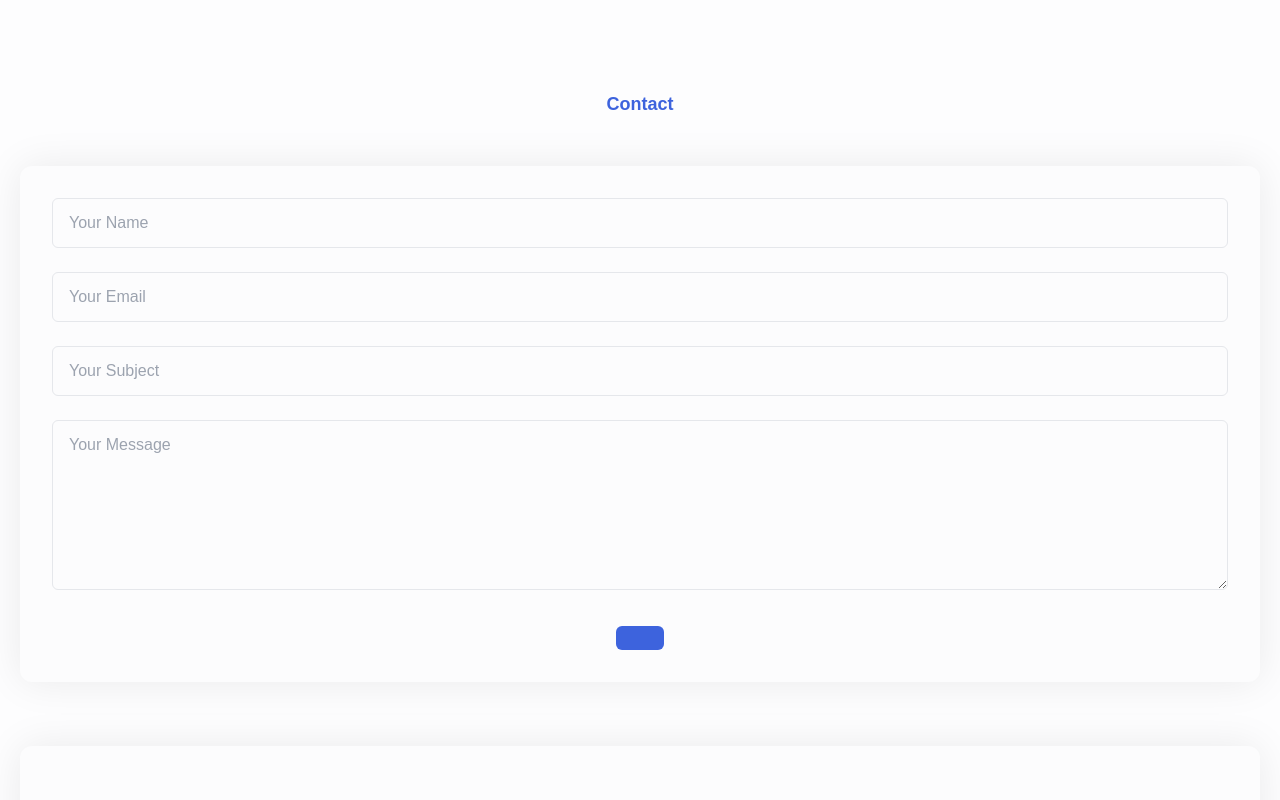
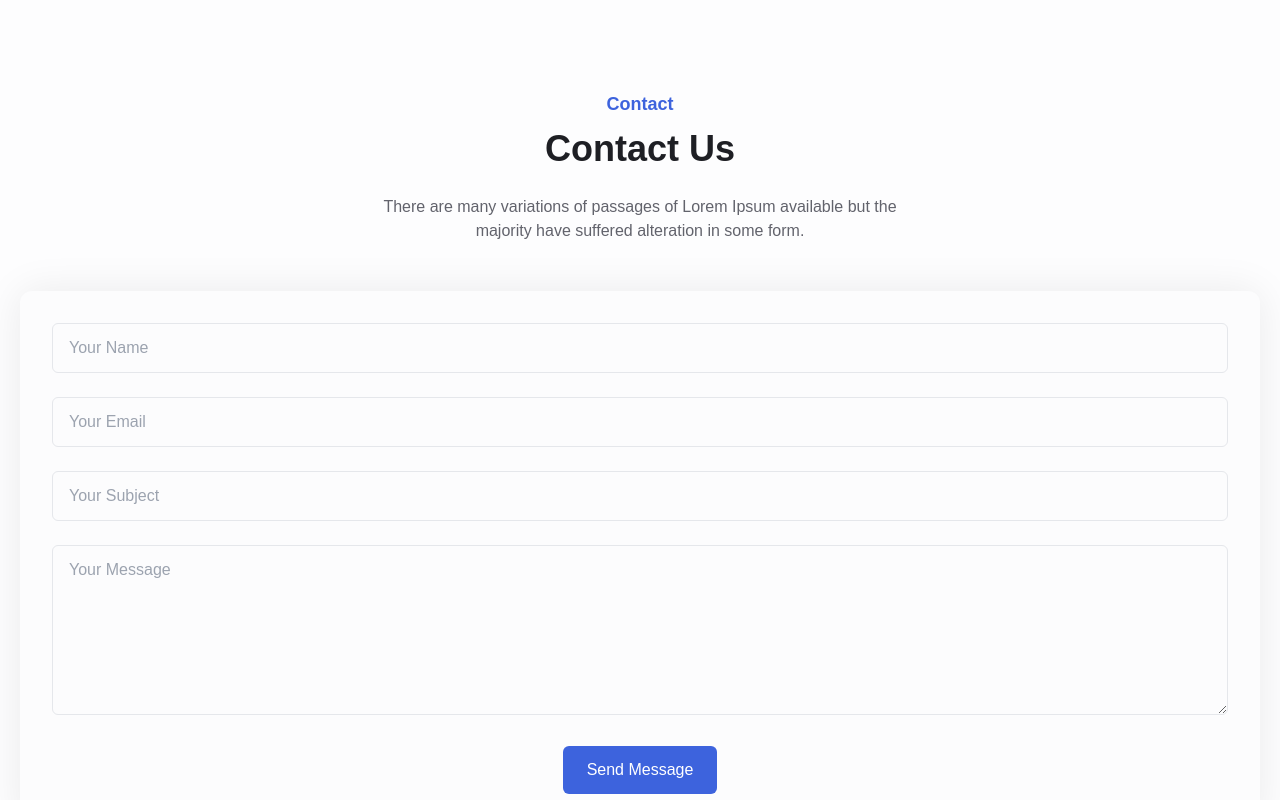
Before and after one commit to ranto-dev/yitro-consulting-npm, a React (Vite) app: page /blog in a window 1280 px wide. Shown: the part 1880-2680 px from the top of the page. Built offline with nearby package versions, Linux system fonts and the light colour scheme.

Commit message:
correction bug traduction lang globale

```diff
--- a/src/App.tsx
+++ b/src/App.tsx
@@ -1,14 +1,17 @@
+import { useState } from "react";
 import AllBlogs from "./pages/client/Blog";
 import Home from "./pages/client/Home";
 import { createBrowserRouter, RouterProvider } from "react-router-dom";
 
 export default function App() {
+  const [lang, setLang] = useState("eng");
+
   const router = createBrowserRouter([
     {
       path: "/",
       element: (
         <>
-          <Home />
+          <Home lang={lang} />
         </>
       ),
     },
@@ -16,7 +19,7 @@ export default function App() {
       path: "/blog",
       element: (
         <>
-          <AllBlogs />
+          <AllBlogs lang={lang} />
         </>
       ),
     },
--- a/src/components/home/Blog.tsx
+++ b/src/components/home/Blog.tsx
@@ -4,7 +4,7 @@ import blog2 from "../../assets/img/thumbnail/thumbnail-2.jpg";
 import blog3 from "../../assets/img/thumbnail/thumbnail-3.jpg";
 import { useState } from "react";
 import type { BlogPost } from "../../types/BlogPost";
-import { FaCalendarDay, FaUser } from "react-icons/fa6";
+import { FaCalendarDay } from "react-icons/fa6";
 
 const Blog = () => {
   const [blogPosts] = useState<BlogPost[]>([
--- a/src/components/home/Portfolio.tsx
+++ b/src/components/home/Portfolio.tsx
@@ -51,7 +51,7 @@ import traduction from "../../traduction/portfolio.json";
 //     filter: "branding",
 //   },
 // ];
-interface lang {
+export interface lang {
   lang: string
 }
 const Portfolio = ({ lang }: lang) => {
--- a/src/pages/client/Blog.tsx
+++ b/src/pages/client/Blog.tsx
@@ -4,8 +4,9 @@ import HeroBlog from "../../components/blog/HeroBlog";
 import Content from "../../components/blog/Content";
 import Contact from "../../components/home/Contact";
 import Footer from "../../components/home/Footer";
+import type { lang } from "../../components/home/Portfolio";
 
-export default function AllBlogs() {
+export default function AllBlogs({lang}: lang) {
   const [isLoading, setIsLoading] = useState(true);
 
   useEffect(() => {
@@ -43,7 +44,7 @@ export default function AllBlogs() {
         <NavbarBlog />
         <HeroBlog />
         <Content />
-        <Contact />
+        <Contact lang={lang} />
         <Footer />
       </div>
     </>
--- a/src/pages/client/Home.tsx
+++ b/src/pages/client/Home.tsx
@@ -4,7 +4,7 @@ import Hero from "../../components/home/Hero";
 import About from "../../components/home/About";
 import Services from "../../components/home/Services";
 import IntroVideo from "../../components/home/IntroVideo";
-import Portfolio from "../../components/home/Portfolio";
+import Portfolio, { type lang } from "../../components/home/Portfolio";
 import Pricing from "../../components/home/Pricing";
 import CallToAction from "../../components/home/CallToAction";
 import Team from "../../components/home/Team";
@@ -13,9 +13,8 @@ import Contact from "../../components/home/Contact";
 import Footer from "../../components/home/Footer";
 import ScrollToTopButton from "../../components/home/ScrollToTopButton";
 
-export default function Home() {
+export default function Home({lang}: lang) {
   const [isLoading, setIsLoading] = useState(true);
-  const [lang, setLang] = useState("eng");
 
   useEffect(() => {
     const timer = setTimeout(() => {
```
